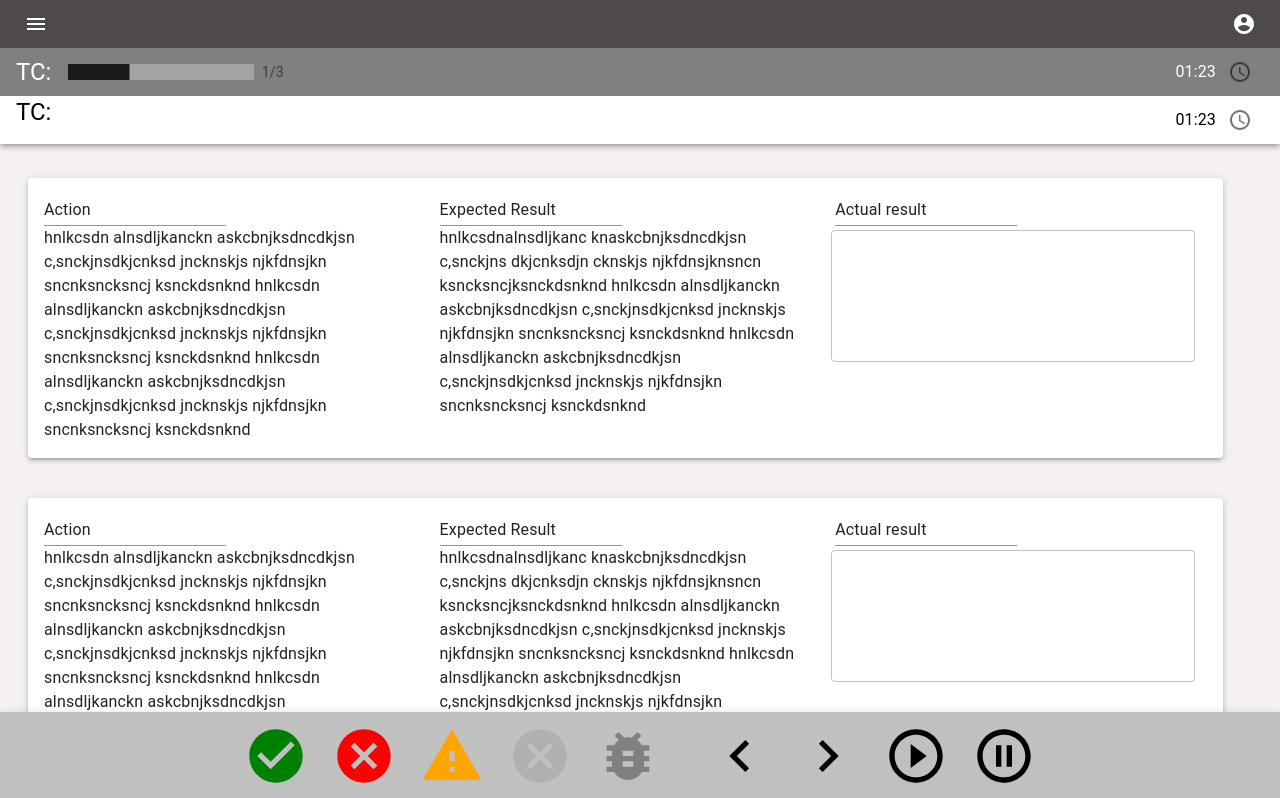
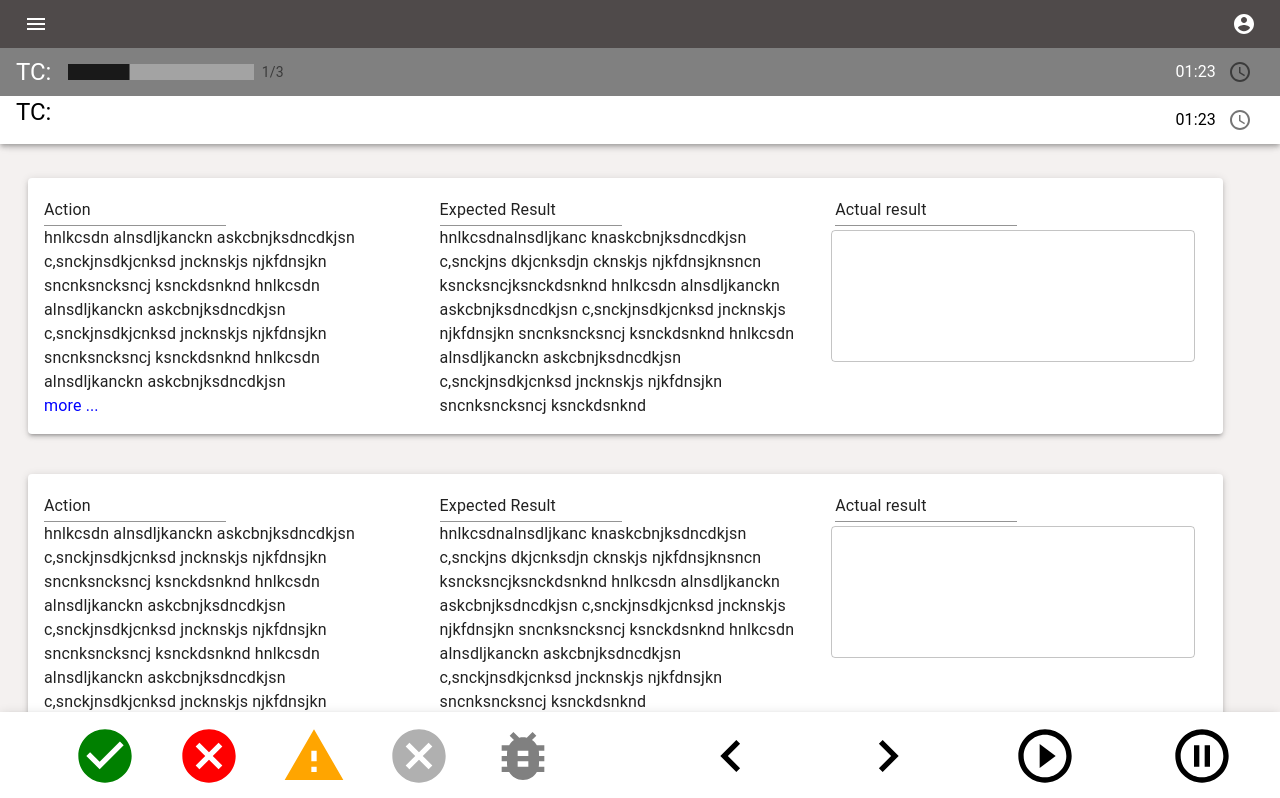
Before and after one commit to nadersal/Testrunner, a React (Create React App) app: page / in a window 1280 px wide. Shown: the top 798 px of the page. Built offline with nearby package versions, Linux system fonts and the light colour scheme.

Commit message:
changed styling of bottomNavbar

```diff
--- a/src/App.tsx
+++ b/src/App.tsx
@@ -4,6 +4,7 @@ import "./App.css";
 import {
   AppBar,
   Box,
+  Collapse,
   Container,
   createStyles,
   FormControl,
@@ -20,16 +21,9 @@ import {
   Typography,
 } from "@material-ui/core";
 import Header from "./components/Appbar";
-import CheckCircleIcon from "@material-ui/icons/CheckCircle";
-import CancelIcon from "@material-ui/icons/Cancel";
-
-import ChevronLeftIcon from "@material-ui/icons/ChevronLeft";
-import ChevronRightIcon from "@material-ui/icons/ChevronRight";
-import BugReportIcon from "@material-ui/icons/BugReport";
-import PlayCircleOutlineIcon from "@material-ui/icons/PlayCircleOutline";
-import PauseCircleOutlineIcon from "@material-ui/icons/PauseCircleOutline";
-import WarningIcon from "@material-ui/icons/Warning";
 import AppbarNew from "./components/progressAppBar";
+import { CollapsibleContainer } from "./components/collapsibleContainer";
+import BottomAppbar from "./components/bottomAppbar";
 
 const useStyles = makeStyles((theme: Theme) =>
   createStyles({
@@ -168,6 +162,34 @@ function App() {
     }
   };
 
+  const onCancelRed = () => {
+    console.log("CancelRed");
+  };
+  const onCancelGrey = () => {
+    console.log("CancelGrey");
+  };
+
+  const onBug = () => {
+    console.log("Bug");
+  };
+
+  const onWarning = () => {
+    console.log("Warning");
+  };
+  const onForward = () => {
+    console.log("Forward");
+  };
+  const onBackward = () => {
+    console.log("Backward");
+  };
+  const onStart = () => {
+    console.log("Start");
+  };
+
+  const onPause = () => {
+    console.log("Pause");
+  };
+
   return (
     <Grid container direction="row" alignItems="center" justify="center">
       <Grid item xl={12}>
@@ -193,16 +215,19 @@ function App() {
                     rowsMax={4}
                     value="Action"
                   />
+                  <CollapsibleContainer collapseHeight={168}>
                     <Box flexWrap="wrap" justifyContent="flex-start">
                       <Typography variant="body1" align="left">
-                      hnlkcsdn alnsdljkanckn askcbnjksdncdkjsn c,snckjnsdkjcnksd
-                      jncknskjs njkfdnsjkn sncnksncksncj ksnckdsnknd hnlkcsdn
-                      alnsdljkanckn askcbnjksdncdkjsn c,snckjnsdkjcnksd
-                      jncknskjs njkfdnsjkn sncnksncksncj ksnckdsnknd hnlkcsdn
-                      alnsdljkanckn askcbnjksdncdkjsn c,snckjnsdkjcnksd
-                      jncknskjs njkfdnsjkn sncnksncksncj ksnckdsnknd
+                        hnlkcsdn alnsdljkanckn askcbnjksdncdkjsn
+                        c,snckjnsdkjcnksd jncknskjs njkfdnsjkn sncnksncksncj
+                        ksnckdsnknd hnlkcsdn alnsdljkanckn askcbnjksdncdkjsn
+                        c,snckjnsdkjcnksd jncknskjs njkfdnsjkn sncnksncksncj
+                        ksnckdsnknd hnlkcsdn alnsdljkanckn askcbnjksdncdkjsn
+                        c,snckjnsdkjcnksd jncknskjs njkfdnsjkn sncnksncksncj
+                        ksnckdsnknd
                       </Typography>
                     </Box>
+                  </CollapsibleContainer>
                 </Grid>
                 <Grid item xs={12} lg={4}>
                   <TextField
@@ -212,14 +237,17 @@ function App() {
                     value="Expected Result"
                   />
                   <Box flexWrap="wrap" justifyContent="flex-start">
+                    <Collapse in={true} timeout="auto" unmountOnExit>
                       <Typography variant="body1" align="left">
                         hnlkcsdnalnsdljkanc knaskcbnjksdncdkjsn c,snckjns
                         dkjcnksdjn cknskjs njkfdnsjknsncn ksncksncjksnckdsnknd
-                      hnlkcsdn alnsdljkanckn askcbnjksdncdkjsn c,snckjnsdkjcnksd
-                      jncknskjs njkfdnsjkn sncnksncksncj ksnckdsnknd hnlkcsdn
-                      alnsdljkanckn askcbnjksdncdkjsn c,snckjnsdkjcnksd
-                      jncknskjs njkfdnsjkn sncnksncksncj ksnckdsnknd
+                        hnlkcsdn alnsdljkanckn askcbnjksdncdkjsn
+                        c,snckjnsdkjcnksd jncknskjs njkfdnsjkn sncnksncksncj
+                        ksnckdsnknd hnlkcsdn alnsdljkanckn askcbnjksdncdkjsn
+                        c,snckjnsdkjcnksd jncknskjs njkfdnsjkn sncnksncksncj
+                        ksnckdsnknd
                       </Typography>
+                    </Collapse>
                   </Box>
                 </Grid>
                 <Grid item xs={12} lg={4}>
@@ -642,97 +670,17 @@ function App() {
         </Grid>
       </Grid>
       <Grid item xl={12}>
-        <AppBar position="fixed" className={classes.appBar}>
-          <div>
-            <Grid
-              container
-              //justify="center"
-              alignItems="center"
-              //alignContent="center"
-              direction="row"
-              justify="center"
-              spacing={3}
-            >
-              <Grid item>
-                <Grid container>
-                  <Grid item>
-                    <IconButton onClick={onSuccess}>
-                      <CheckCircleIcon className={classes.playButton} />
-                    </IconButton>
-                  </Grid>
-                  <Grid item>
-                    <IconButton>
-                      <CancelIcon
-                        className={classes.cancelButton}
-                        fontSize="large"
-                      />
-                    </IconButton>
-                  </Grid>
-                  <Grid item>
-                    <IconButton>
-                      <WarningIcon
-                        className={classes.warningButton}
-                        fontSize="large"
-                      />
-                    </IconButton>
-                  </Grid>
-                  <Grid item>
-                    <IconButton>
-                      <CancelIcon
-                        className={classes.seconCancelButton}
-                        fontSize="large"
-                      />
-                    </IconButton>
-                  </Grid>
-                  <Grid item>
-                    <IconButton>
-                      <BugReportIcon
-                        /*fontSize="large" */ className={classes.bugButton}
-                      />
-                    </IconButton>
-                  </Grid>
-                </Grid>
-              </Grid>
-
-              <Grid item>
-                <Grid container>
-                  <Grid item>
-                    <IconButton>
-                      <ChevronLeftIcon
-                        className={classes.blackButton}
-                        //fontSize="large"
-                      />
-                    </IconButton>
-                  </Grid>
-                  <Grid item>
-                    <IconButton>
-                      <ChevronRightIcon
-                        className={classes.blackButton}
-                        //fontSize="large"
-                      />
-                    </IconButton>
-                  </Grid>
-                  <Grid item>
-                    <IconButton>
-                      <PlayCircleOutlineIcon
-                        className={classes.blackButton}
-                        fontSize="large"
-                      />
-                    </IconButton>
-                  </Grid>
-                  <Grid item>
-                    <IconButton>
-                      <PauseCircleOutlineIcon
-                        className={classes.blackButton}
-                        fontSize="large"
-                      />
-                    </IconButton>
-                  </Grid>
-                </Grid>
-              </Grid>
-            </Grid>
-          </div>
-        </AppBar>
+        <BottomAppbar
+          onStepSuccess={onSuccess}
+          onStepCancelRed={onCancelRed}
+          onStepCancelGrey={onCancelGrey}
+          onStepWarning={onWarning}
+          onCreateBug={onBug}
+          onStepForward={onForward}
+          onStepBack={onBackward}
+          onStart={onStart}
+          onPause={onPause}
+        ></BottomAppbar>
       </Grid>
     </Grid>
   );
--- a/src/components/bottomAppbar.tsx
+++ b/src/components/bottomAppbar.tsx
@@ -9,6 +9,15 @@ import {
   Toolbar,
   Typography,
 } from "@material-ui/core";
+import CheckCircleIcon from "@material-ui/icons/CheckCircle";
+import CancelIcon from "@material-ui/icons/Cancel";
+
+import ChevronLeftIcon from "@material-ui/icons/ChevronLeft";
+import ChevronRightIcon from "@material-ui/icons/ChevronRight";
+import BugReportIcon from "@material-ui/icons/BugReport";
+import PlayCircleOutlineIcon from "@material-ui/icons/PlayCircleOutline";
+import PauseCircleOutlineIcon from "@material-ui/icons/PauseCircleOutline";
+import WarningIcon from "@material-ui/icons/Warning";
 
 const useStyles = makeStyles((theme: Theme) =>
   createStyles({
@@ -41,20 +50,176 @@ const useStyles = makeStyles((theme: Theme) =>
       right: 0,
       margin: "0 auto",
     },
+    blackButton: {
+      color: "black",
+      width: "4rem",
+      height: "4rem",
+    },
+    customizeToolbar: {
+      minHeight: 36,
+    },
+    paperBar: {
+      position: "sticky",
+      backgroundColor: "#DFDCDB",
+    },
+    bugButton: {
+      color: "#808080",
+      width: "4rem",
+      height: "4rem",
+    },
+    runnerButton: {
+      textAlign: "center",
+      width: "4rem",
+      height: "4rem",
+    },
+    playButton: {
+      color: "green",
+      width: "4rem",
+      height: "4rem",
+    },
+    paperWidth: {
+      width: "95%",
+    },
+    cancelButton: {
+      color: "red",
+      width: "4rem",
+      height: "4rem",
+    },
+    warningButton: {
+      color: "orange",
+      width: "4rem",
+      height: "4rem",
+    },
+    secondCancelButton: {
+      color: "#B0B0B0",
+      width: "4rem",
+      height: "4rem",
+    },
   })
 );
 
-export default function BottomAppbar() {
+interface Props {
+  onStepSuccess: () => void;
+  onStepCancelRed: () => void;
+  onStepCancelGrey: () => void;
+  onStepWarning: () => void;
+  onCreateBug: () => void;
+  onStepForward: () => void;
+  onStepBack: () => void;
+  onStart: () => void;
+  onPause: () => void;
+}
+export default function BottomAppbar(props: Props) {
   const classes = useStyles();
+
   return (
     <AppBar position="fixed" className={classes.appBar}>
-      <Toolbar>
-        <Grid container justify="center" alignItems="center">
-          <Grid item xl={9}>
-            <Typography align="center">Neuer Text</Typography>
+      <div>
+        <Grid
+          container
+          //justify="center"
+          alignItems="center"
+          //alignContent="center"
+          direction="row"
+          justify="center"
+          spacing={3}
+        >
+          <Grid item sm={12} md={6}>
+            <Grid
+              container
+              //justify="center"
+              alignItems="center"
+              //alignContent="center"
+              direction="row"
+              justify="center"
+              //spacing={2}
+            >
+              <Grid item xs={1}></Grid>
+              <Grid container item xs={2} justify="center">
+                <IconButton onClick={props.onStepSuccess}>
+                  <CheckCircleIcon className={classes.playButton} />
+                </IconButton>
+              </Grid>
+              <Grid container item xs={2} justify="center">
+                <IconButton onClick={props.onStepCancelRed}>
+                  <CancelIcon
+                    className={classes.cancelButton}
+                    fontSize="large"
+                  />
+                </IconButton>
+              </Grid>
+              <Grid container item xs={2} justify="center">
+                <IconButton onClick={props.onStepWarning}>
+                  <WarningIcon
+                    className={classes.warningButton}
+                    fontSize="large"
+                  />
+                </IconButton>
+              </Grid>
+              <Grid container item xs={2} justify="center">
+                <IconButton onClick={props.onStepCancelGrey}>
+                  <CancelIcon
+                    className={classes.secondCancelButton}
+                    fontSize="large"
+                  />
+                </IconButton>
+              </Grid>
+              <Grid container item xs={2} justify="center">
+                <IconButton onClick={props.onCreateBug}>
+                  <BugReportIcon
+                    /*fontSize="large" */ className={classes.bugButton}
+                  />
+                </IconButton>
+              </Grid>
+              <Grid item xs={1}></Grid>
+            </Grid>
+          </Grid>
+
+          <Grid item sm={12} md={6}>
+            <Grid
+              container
+              //justify="center"
+              alignItems="center"
+              //alignContent="center"
+              direction="row"
+              justify="center"
+            >
+              <Grid container item xs={3} justify="center">
+                <IconButton onClick={props.onStepBack}>
+                  <ChevronLeftIcon
+                    className={classes.blackButton}
+                    //fontSize="large"
+                  />
+                </IconButton>
+              </Grid>
+              <Grid container item xs={3} justify="center">
+                <IconButton onClick={props.onStepForward}>
+                  <ChevronRightIcon
+                    className={classes.blackButton}
+                    //fontSize="large"
+                  />
+                </IconButton>
+              </Grid>
+              <Grid container item xs={3} justify="center">
+                <IconButton onClick={props.onStart}>
+                  <PlayCircleOutlineIcon
+                    className={classes.blackButton}
+                    //fontSize="large"
+                  />
+                </IconButton>
+              </Grid>
+              <Grid container item xs={3} justify="center">
+                <IconButton onClick={props.onPause}>
+                  <PauseCircleOutlineIcon
+                    className={classes.blackButton}
+                    //fontSize="large"
+                  />
+                </IconButton>
+              </Grid>
+            </Grid>
           </Grid>
         </Grid>
-      </Toolbar>
+      </div>
     </AppBar>
   );
 }
--- /dev/null
+++ b/src/components/collapsibleContainer.tsx
@@ -0,0 +1,70 @@
+import { Button, createStyles, makeStyles, Theme } from "@material-ui/core";
+import Typography, {
+  TypographyProps,
+  TypographyTypeMap,
+} from "@material-ui/core/Typography";
+import React, { useEffect, useRef, useState } from "react";
+import { renderIntoDocument } from "react-dom/test-utils";
+
+interface Props {
+  showMoreText?: string;
+  showLessText?: string;
+  collapseHeight?: number | string;
+  collapsed?: boolean;
+  children?: React.ReactNode;
+}
+export const CollapsibleContainer = (props: Props) => {
+  const useStyles = makeStyles((theme: Theme) =>
+    createStyles({
+      root: {
+        flexGrow: 1,
+      },
+      containerHeight: {
+        height: _collapseHeight,
+        overflow: "hidden",
+      },
+      button: {
+        color: "blue",
+        "&:hover": {
+          cursor: "pointer",
+          //textDecoration: "underline",
+        },
+      },
+    })
+  );
+
+  const _showMoreText = props.showMoreText ? props.showMoreText : "more ...";
+  const _showLessText = props.showLessText ? props.showLessText : "less";
+  const _collapseHeight = props.collapseHeight ? props.collapseHeight : 50;
+  const _collapsed = props.collapsed !== undefined ? props.collapsed : true;
+  const [collapsed, setCollapsed] = useState<boolean>(_collapsed);
+  const [contentHeight, setContentHeight] = useState<number>(0);
+  const classes = useStyles();
+
+  const contentRef = useRef<any>();
+
+  const handleClick = () => {
+    setCollapsed(!collapsed);
+  };
+
+  useEffect(() => {
+    setContentHeight(contentRef.current.clientHeight);
+  }, []); //#endregion
+
+  const renderButton = () => {
+    return (
+      <Typography onClick={handleClick} className={classes.button}>
+        {collapsed ? _showMoreText : _showLessText}
+      </Typography>
+    );
+  };
+
+  return (
+    <div>
+      <div className={collapsed ? classes.containerHeight : ""}>
+        <div ref={contentRef}>{props.children}</div>
+      </div>
+      {contentHeight > _collapseHeight ? renderButton() : null}
+    </div>
+  );
+};
```
Lines whose indentation alone changed are shown as unchanged.
